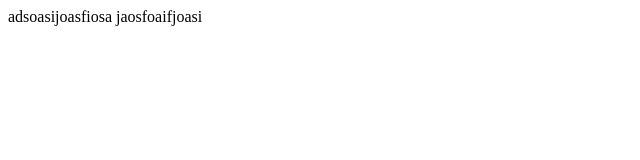
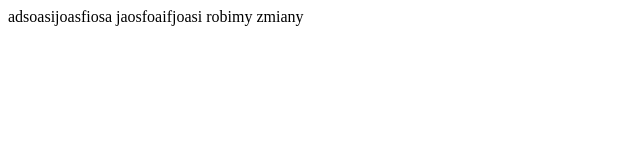
Before and after one commit to Kacyn1/test, a plain HTML site: page index.html in a window 1280 px wide. Shown: the whole page, without its empty margins (0-640 px from the left). Drawn offline with Linux system fonts and the light colour scheme.

Commit message:
zmiana!!

```diff
--- a/index.html
+++ b/index.html
@@ -5,6 +5,7 @@
     <meta charset="UTF-8">
     <meta http-equiv="X-UA-Compatible" content="IE=edge">
     <meta name="viewport" content="width=device-width, initial-scale=1.0">
+    robimy zmiany
     <title>Document</title>
 </head>
 <body>
```
